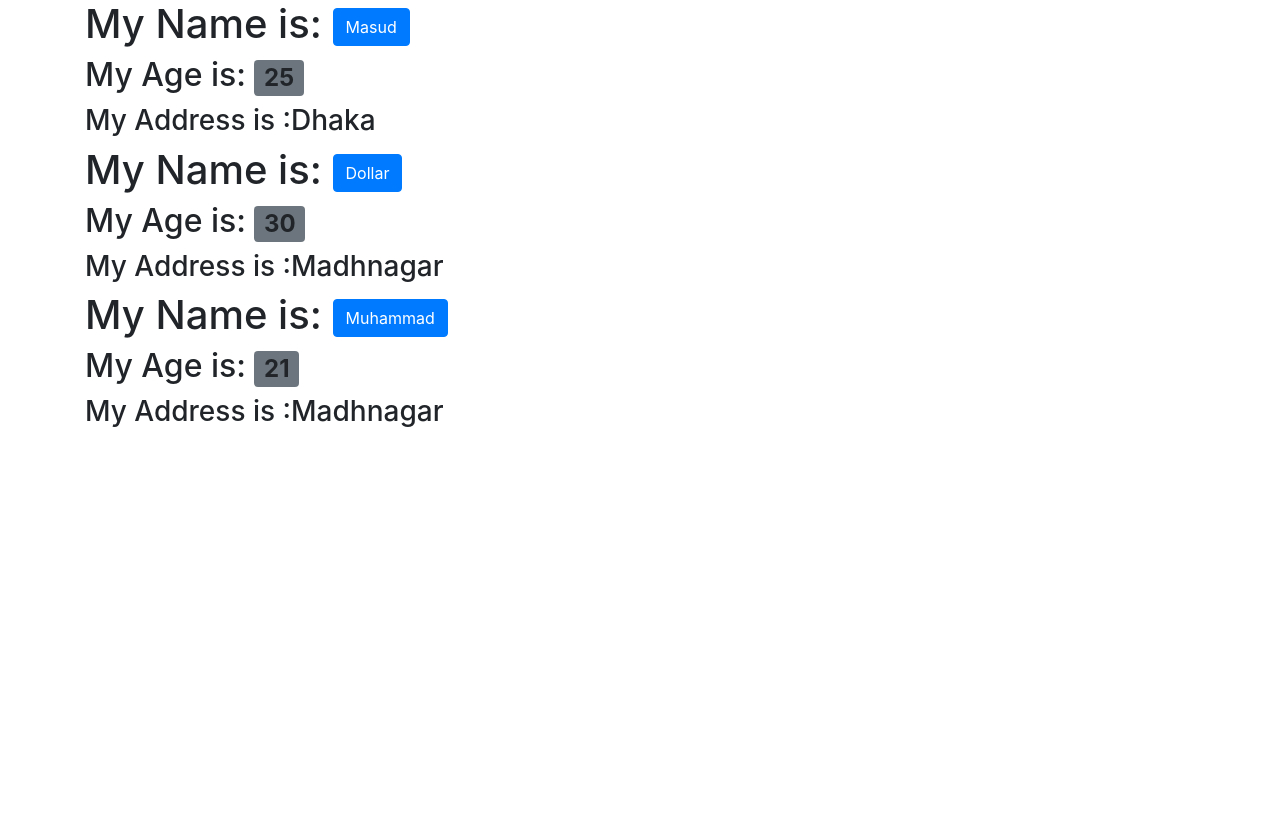
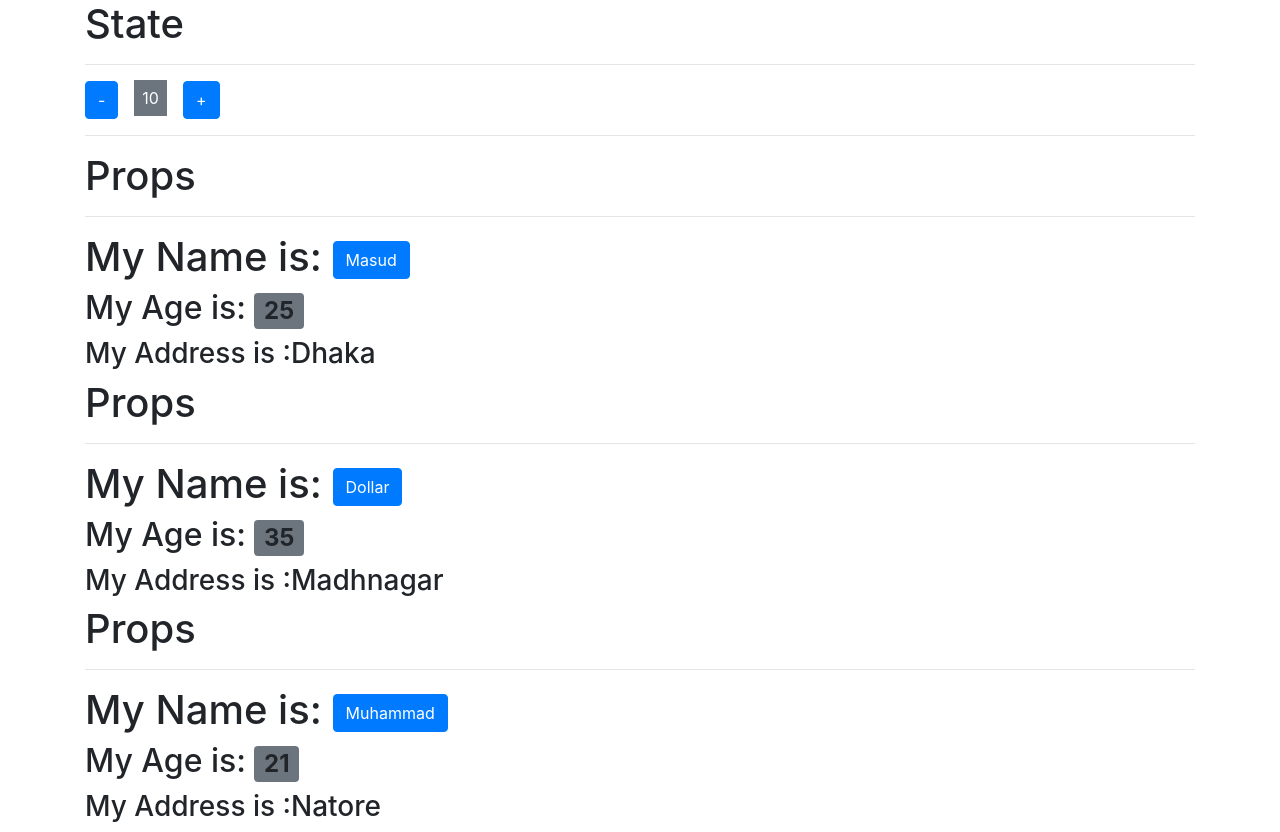
Before and after one commit to masud001/react-practice, a React (Create React App) app: page / in a window 1280 px wide. Before the commit the page ends 800 px from the top, so only its background shows below. Built offline with nearby package versions, Linux system fonts and the light colour scheme.

Commit message:
work with state in react

```diff
--- a/src/App.js
+++ b/src/App.js
@@ -1,28 +1,50 @@
 import "./App.css";
+import Counter from "./Components/Counter/Counter";
 import StateAndProps from "./Components/state-and-props/StateAndProps";
+import React, { Component } from "react";
 
-function App() {
+class App extends Component {
+	state = {
+		person: [
+			{ name: "Masud", age: "25", address: "Dhaka" },
+			{ name: "Dollar", age: "35", address: "Madhnagar" },
+			{ name: "Muhammad", age: "21", address: "Natore" },
+		],
+	};
+	render() {
 		return (
+			<React.Fragment>
 				<div className="App">
 					<div className="container">
 						<div className="row">
 							<div className="col-md-12">
-						<StateAndProps name="Masud" age="25" address="Dhaka" />
+								<Counter />
+							</div>
+						</div>
+						<hr />
+						<div className="row">
+							<div className="col-md-12">
+								{this.state.person.map((people, index) => (
 									<StateAndProps
-							name="Dollar"
-							age="30"
-							address="Madhnagar"
+										key={index}
+										name={people.name}
+										age={people.age}
+										address={people.address}
 									/>
-						<StateAndProps
-							name="Muhammad"
-							age="21"
-							address="Madhnagar"
-						/>
+								))}
 							</div>
 						</div>
 					</div>
 				</div>
+			</React.Fragment>
 		);
+	}
 }
 
 export default App;
+// function App() {
+// 	state ={}
+// 	return (
+
+// 	);
+// }
--- /dev/null
+++ b/src/Components/Counter/Counter.jsx
@@ -0,0 +1,39 @@
+import React, { Component } from 'react'
+
+class Counter extends Component {
+    constructor(props) {
+        super(props);
+        this.state = {
+            count:10
+        }
+
+    }
+    // increase handler
+    increase = (e) => {
+        this.setState({
+            count: this.state.count + 1,
+        })
+    }
+    // decrease handler
+    decrease = (e) => {
+        this.setState({
+            count: this.state.count - 1,
+        })
+    }
+    render() {
+        let count = this.state.count;
+        let className = count <= 0 ? "-danger" : "-secondary";
+        return (
+            <React.Fragment>
+
+                <h1>State</h1>
+                <hr />
+                <span><button onClick={this.decrease } className="btn btn-primary">-</button></span>
+                <span className={ `bg${className} p-2 mx-3 fs-1 text-white`}>{count}</span>
+                <span><button onClick={this.increase} className="btn btn-primary">+</button></span>
+            </React.Fragment>
+        )
+    }
+}
+
+export default Counter
--- a/src/Components/state-and-props/StateAndProps.jsx
+++ b/src/Components/state-and-props/StateAndProps.jsx
@@ -5,6 +5,8 @@ class StateAndProps extends Component {
         console.log('props from stateandprops : ',this.props)
         return (
             <React.Fragment>
+                <h1>Props</h1>
+                <hr/>
                 <h1>My Name is: <span className="btn btn-primary">{this.props.name }</span></h1>
                 <h2>My Age is: <span className="badge bg-secondary">{this.props.age}</span> </h2>
                 <h3>My Address is :{ this.props.address}</h3>
```
Also changed, not shown: 1 other file (tests, documents, lock files or other folders). Lines whose indentation alone changed are shown as unchanged.
